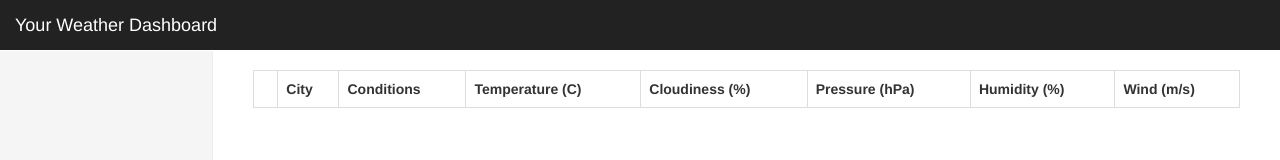
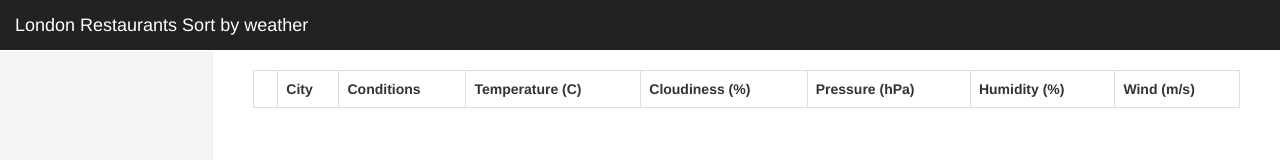
Before and after one commit to akram1rekik/AngularJs-openweathermap-API, a website: page app/index.html in a window 1280 px wide. Drawn offline with nearby package versions, Linux system fonts and the light colour scheme; some packages are replaced by stand-ins of ours.

Commit message:
get started

```diff
--- a/app/index.html
+++ b/app/index.html
@@ -27,7 +27,7 @@
     <nav class="navbar navbar-inverse navbar-fixed-top">
       <div class="container-fluid">
         <div class="navbar-header">
-          <a class="navbar-brand" href="#">Your Weather Dashboard</a>
+          <a class="navbar-brand" href="#">London Restaurants Sort by weather</a>
         </div>
       </div>
     </nav>
```
